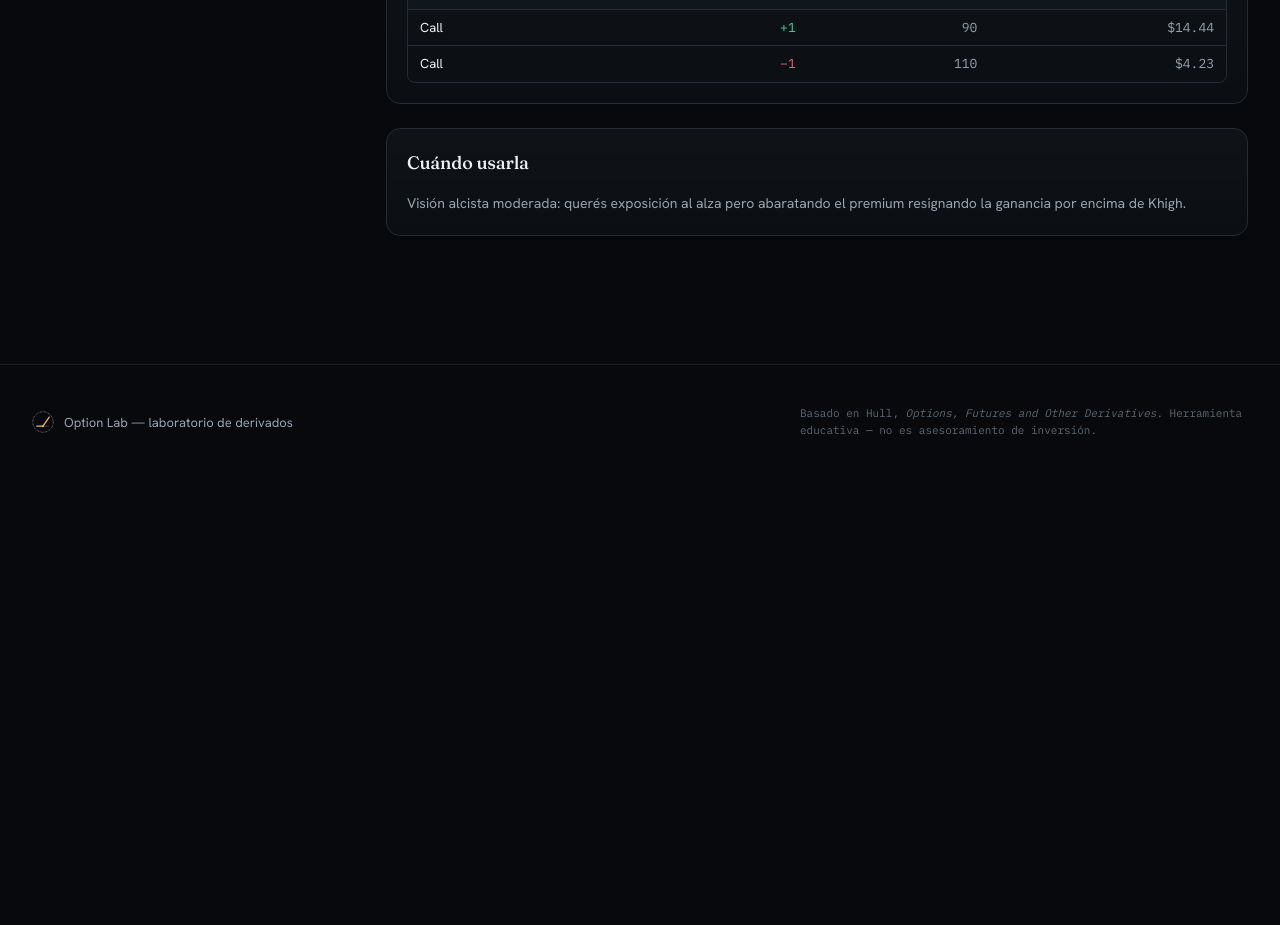
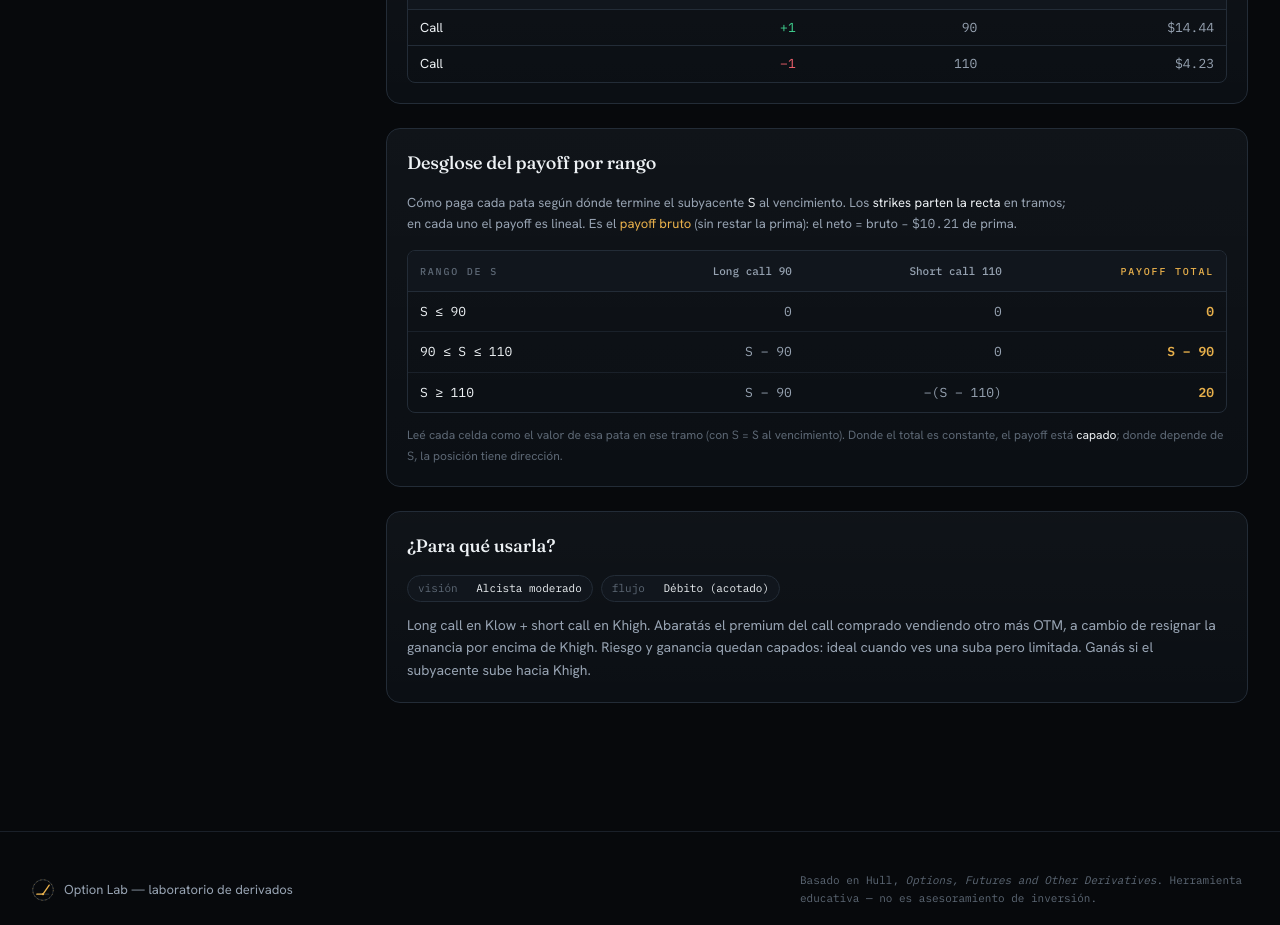
Before and after one commit to maufainversion-hash/option-lab-v2, a Next.js app in the folder web/: page /strategies in a window 1280 px wide. Shown: the part 1120-2045 px from the top of the page. Before the commit the page ends 1600 px from the top, so only its background shows below. Built offline with nearby package versions, Linux system fonts and the light colour scheme.

Commit message:
feat(strategies): per-range payoff breakdown table + richer 'when to use' per strategy

```diff
--- a/web/src/app/strategies/page.tsx
+++ b/web/src/app/strategies/page.tsx
@@ -25,6 +25,7 @@ import {
   longButterfly,
   ironCondor,
   collar,
+  rangeBreakdown,
   type Strategy,
   type Leg,
 } from "@/lib/quant";
@@ -57,29 +58,68 @@ const STRATS: { value: StratKey; label: string }[] = [
   { value: "collar", label: "Collar" },
 ];
 
-const USE_NOTE: Record<StratKey, string> = {
-  longCall:
-    "Cuando esperás una suba marcada del subyacente y querés apalancamiento con pérdida acotada al premium pagado.",
-  longPut:
-    "Cuando esperás una caída o querés cubrir una posición larga. La pérdida máxima es el premium.",
-  coveredCall:
-    "Tenés la acción y querés generar income vendiendo el alza por encima de K. Ideal en mercados laterales o levemente alcistas.",
-  protectivePut:
-    "Tenés la acción y querés un seguro contra caídas. El put fija un piso a costa del premium.",
-  bullCall:
-    "Visión alcista moderada: querés exposición al alza pero abaratando el premium resignando la ganancia por encima de Khigh.",
-  bearPut:
-    "Visión bajista moderada con riesgo y costo capados. Ganás si el subyacente cae hacia el strike inferior.",
-  straddle:
-    "Esperás un movimiento grande pero no sabés la dirección (earnings, eventos). Ganás con la volatilidad realizada.",
-  strangle:
-    "Igual que el straddle pero más barato: necesitás un movimiento aún mayor para compensar el menor costo.",
-  butterfly:
-    "Apostás a que el subyacente termina cerca de Kmid con baja volatilidad. Riesgo y ganancia muy acotados.",
-  ironCondor:
-    "Cobrás prima apostando a que el subyacente queda dentro de un rango. Crédito neto con pérdida limitada en los extremos.",
-  collar:
-    "Tenés la acción y armás un bracket de bajo costo: el call short financia el put que pone el piso.",
+interface UseInfo {
+  view: string; // visión de mercado
+  cost: string; // débito / crédito
+  text: string; // explicación de para qué usarla
+}
+
+const USE_NOTE: Record<StratKey, UseInfo> = {
+  longCall: {
+    view: "Alcista fuerte",
+    cost: "Débito",
+    text: "Comprás un call cuando esperás una suba marcada y querés apalancamiento: una opción se mueve mucho más que la acción por dólar invertido. La pérdida está acotada al premium pagado y la ganancia es teóricamente ilimitada. Tu enemigo es el paso del tiempo (theta) si la suba no llega.",
+  },
+  longPut: {
+    view: "Bajista",
+    cost: "Débito",
+    text: "Comprás un put para apostar a una caída o para asegurar una posición larga (es el 'seguro' del subyacente). La pérdida máxima es el premium; la ganancia crece a medida que el subyacente cae hacia cero. Sube de valor también si se dispara la volatilidad.",
+  },
+  coveredCall: {
+    view: "Lateral / levemente alcista",
+    cost: "Crédito (cobrás el call)",
+    text: "Tenés la acción y vendés un call OTM para generar income con el premium. Funciona mejor en mercados laterales o de suba suave: cobrás la prima y solo resignás el alza por encima de K. Si el subyacente sube fuerte te 'callean' la acción a K (ganancia tope), y si cae, el premium solo amortigua parte de la baja.",
+  },
+  protectivePut: {
+    view: "Alcista pero querés seguro",
+    cost: "Débito (pagás el put)",
+    text: "Tenés la acción y comprás un put como seguro contra caídas: fija un piso en K a cambio del premium. Mantenés todo el potencial alcista (menos el costo del put) pero limitás la pérdida por debajo de K. Es la cobertura clásica de un portafolio largo.",
+  },
+  bullCall: {
+    view: "Alcista moderado",
+    cost: "Débito (acotado)",
+    text: "Long call en Klow + short call en Khigh. Abaratás el premium del call comprado vendiendo otro más OTM, a cambio de resignar la ganancia por encima de Khigh. Riesgo y ganancia quedan capados: ideal cuando ves una suba pero limitada. Ganás si el subyacente sube hacia Khigh.",
+  },
+  bearPut: {
+    view: "Bajista moderado",
+    cost: "Débito (acotado)",
+    text: "Long put en Khigh + short put en Klow. La versión bajista del bull call spread: apostás a una caída pero con riesgo y costo capados. Ganancia máxima = (Khigh − Klow) − costo neto, si el subyacente termina en Klow o por debajo.",
+  },
+  straddle: {
+    view: "Movimiento grande (cualquier lado)",
+    cost: "Débito (caro)",
+    text: "Long call + long put en el mismo strike ATM. Apostás a un movimiento grande sin saber la dirección (earnings, datos, eventos). Ganás si el subyacente se mueve más que la suma de ambos premiums. Te pega en contra el time decay y una caída de volatilidad.",
+  },
+  strangle: {
+    view: "Movimiento muy grande (cualquier lado)",
+    cost: "Débito (más barato que el straddle)",
+    text: "Long put OTM + long call OTM. Es un straddle más barato porque los strikes están fuera del dinero, pero necesitás un movimiento aún mayor para entrar en ganancia. Misma idea: largo de volatilidad, sin apuesta direccional.",
+  },
+  butterfly: {
+    view: "Lateral / baja volatilidad",
+    cost: "Débito (chico)",
+    text: "Long call Klow + 2× short call Kmid + long call Khigh (strikes equidistantes). Apostás a que el subyacente termina clavado cerca de Kmid. Riesgo y ganancia muy acotados y baratos: ganancia máxima en Kmid, pérdida máxima (el débito) en las alas.",
+  },
+  ironCondor: {
+    view: "Lateral / rango",
+    cost: "Crédito",
+    text: "Short put spread + short call spread: cobrás prima apostando a que el subyacente queda dentro de un rango. Crédito neto con pérdida limitada en los extremos. Es la estrategia de 'vender volatilidad' por excelencia cuando esperás un mercado quieto.",
+  },
+  collar: {
+    view: "Proteger una posición larga",
+    cost: "Crédito o costo ~cero",
+    text: "Acción + long put (piso) + short call (techo). El call vendido financia el put comprado, así que el seguro sale barato o gratis. A cambio resignás el alza por encima del call. Bracket clásico para proteger ganancias acumuladas en una acción.",
+  },
 };
 
 const LEG_LABEL: Record<Leg["optionType"], string> = {
@@ -179,6 +219,7 @@ export default function StrategiesLab() {
     [strategy, sRange],
   );
   const net = useMemo(() => netPremium(strategy), [strategy]);
+  const breakdown = useMemo(() => rangeBreakdown(strategy), [strategy]);
 
   const vLines = useMemo(
     () => [
@@ -318,8 +359,63 @@ export default function StrategiesLab() {
           </div>
         </Panel>
 
-        <Panel title="Cuándo usarla">
-          <p className="text-[14px] leading-relaxed text-muted">{USE_NOTE[strat]}</p>
+        <Panel title="Desglose del payoff por rango">
+          <p className="mb-4 max-w-2xl text-[13px] leading-relaxed text-muted">
+            Cómo paga cada pata según dónde termine el subyacente <span className="readout text-text">S</span> al
+            vencimiento. Los <span className="text-text">strikes parten la recta</span> en tramos; en cada uno el
+            payoff es lineal. Es el <span className="text-brass">payoff bruto</span> (sin restar la prima): el neto =
+            bruto {net >= 0 ? "−" : "+"} <span className="readout">{money(Math.abs(net))}</span> de prima.
+          </p>
+          <div className="overflow-x-auto rounded-lg border border-line">
+            <table className="w-full min-w-[520px] text-left text-[13px]">
+              <thead>
+                <tr className="border-b border-line bg-ink-2 text-dim">
+                  <th className="whitespace-nowrap px-3 py-2.5 font-medium">
+                    <span className="eyebrow text-[10px]">Rango de S</span>
+                  </th>
+                  {breakdown.headers.map((h, i) => (
+                    <th key={i} className="whitespace-nowrap px-3 py-2.5 text-right font-medium">
+                      <span className="readout text-[11px] text-muted">{h}</span>
+                    </th>
+                  ))}
+                  <th className="whitespace-nowrap px-3 py-2.5 text-right font-medium">
+                    <span className="eyebrow text-[10px] text-brass">Payoff total</span>
+                  </th>
+                </tr>
+              </thead>
+              <tbody>
+                {breakdown.rows.map((row, i) => (
+                  <tr key={i} className="border-b border-line/60 last:border-0">
+                    <td className="readout whitespace-nowrap px-3 py-2.5 text-text">{row.range}</td>
+                    {row.cells.map((c, j) => (
+                      <td key={j} className="readout px-3 py-2.5 text-right text-muted">{c}</td>
+                    ))}
+                    <td className="readout px-3 py-2.5 text-right font-semibold text-brass">{row.total}</td>
+                  </tr>
+                ))}
+              </tbody>
+            </table>
+          </div>
+          <p className="mt-3 text-[12px] leading-relaxed text-dim">
+            Leé cada celda como el valor de esa pata en ese tramo (con <span className="readout">S</span> = S al
+            vencimiento). Donde el total es constante, el payoff está <span className="text-text">capado</span>; donde
+            depende de <span className="readout">S</span>, la posición tiene dirección.
+          </p>
+        </Panel>
+
+        <Panel title="¿Para qué usarla?">
+          <div className="mb-3 flex flex-wrap gap-2">
+            <span className="chip">
+              <span className="text-dim">visión</span>&nbsp;<span className="text-text">{USE_NOTE[strat].view}</span>
+            </span>
+            <span className="chip">
+              <span className="text-dim">flujo</span>&nbsp;
+              <span className={USE_NOTE[strat].cost.toLowerCase().includes("crédito") ? "text-gain" : "text-text"}>
+                {USE_NOTE[strat].cost}
+              </span>
+            </span>
+          </div>
+          <p className="text-[14px] leading-relaxed text-muted">{USE_NOTE[strat].text}</p>
         </Panel>
       </LabLayout>
     </div>
--- a/web/src/lib/quant/strategies.ts
+++ b/web/src/lib/quant/strategies.ts
@@ -72,6 +72,97 @@ export function breakevenPoints(s: Strategy, sRange: number[]): number[] {
 export function maxProfitLoss(s: Strategy, sRange: number[]): { maxProfit: number; maxLoss: number } {
   const payoff = payoffAtExpiry(s, sRange);
   return { maxProfit: Math.max(...payoff), maxLoss: Math.min(...payoff) };
+}
+
+// ── Desglose del payoff por rango (estilo machete de Hull) ─────────────────
+function fmtNum(n: number): string {
+  const r = Math.round(n * 100) / 100;
+  return Number.isInteger(r) ? String(r) : r.toFixed(2);
+}
+
+/** Encabezado descriptivo de una pata: "Long put 105", "Short call 110", "2× short call 100", "Acción". */
+export function legHeader(leg: Leg): string {
+  if (leg.optionType === "stock") return leg.quantity === 1 ? "Acción" : `${fmtNum(leg.quantity)}× acción`;
+  const dir = leg.quantity > 0 ? "Long" : "Short";
+  const mag = Math.abs(leg.quantity) === 1 ? "" : `${Math.abs(leg.quantity)}× `;
+  return `${mag}${dir} ${leg.optionType} ${fmtNum(leg.strike)}`;
+}
+
+/** Expresión del payoff BRUTO de una pata en el rango que contiene a repS (con "S" = S_T). */
+function legCell(leg: Leg, repS: number): string {
+  const q = leg.quantity;
+  if (leg.optionType === "stock") return q === 1 ? "S" : `${fmtNum(q)}·S`;
+  const K = fmtNum(leg.strike);
+  const itm = leg.optionType === "call" ? repS > leg.strike : repS < leg.strike;
+  if (!itm) return "0";
+  const base = leg.optionType === "call" ? `S − ${K}` : `${K} − S`;
+  if (q === 1) return base;
+  if (q === -1) return `−(${base})`;
+  if (q > 1) return `${q}(${base})`;
+  return `−${Math.abs(q)}(${base})`;
+}
+
+/** Pendiente e intercepto del payoff bruto de una pata en el rango. */
+function legSlope(leg: Leg, repS: number): [number, number] {
+  const q = leg.quantity;
+  if (leg.optionType === "stock") return [q, 0];
+  if (leg.optionType === "call") return repS > leg.strike ? [q, -q * leg.strike] : [0, 0];
+  return repS < leg.strike ? [-q, q * leg.strike] : [0, 0];
+}
+
+function linExpr(m: number, b: number): string {
+  const mm = Math.round(m * 100) / 100;
+  const bb = Math.round(b * 100) / 100;
+  if (mm === 0) return fmtNum(bb);
+  if (mm === 1) return bb === 0 ? "S" : bb > 0 ? `S + ${fmtNum(bb)}` : `S − ${fmtNum(-bb)}`;
+  if (mm === -1) return bb === 0 ? "−S" : bb > 0 ? `${fmtNum(bb)} − S` : `−S − ${fmtNum(-bb)}`;
+  let s = `${fmtNum(mm)}·S`;
+  if (Math.abs(bb) > 1e-9) s += bb > 0 ? ` + ${fmtNum(bb)}` : ` − ${fmtNum(-bb)}`;
+  return s;
+}
+
+export interface RangeBreakdown {
+  headers: string[]; // una por pata
+  rows: { range: string; cells: string[]; total: string }[];
+}
+
+/**
+ * Desglosa el payoff BRUTO al vencimiento por tramos de S_T (los strikes parten la recta).
+ * Para cada rango, da la expresión de cada pata y el total simplificado. Estilo Hull.
+ */
+export function rangeBreakdown(s: Strategy): RangeBreakdown {
+  const headers = s.legs.map(legHeader);
+  const strikes = [...new Set(s.legs.filter((l) => l.optionType !== "stock").map((l) => l.strike))].sort(
+    (a, b) => a - b,
+  );
+
+  const reps: { range: string; repS: number }[] = [];
+  if (strikes.length === 0) {
+    reps.push({ range: "todo S", repS: 1 });
+  } else {
+    reps.push({ range: `S ≤ ${fmtNum(strikes[0])}`, repS: strikes[0] - 1 });
+    for (let i = 0; i < strikes.length - 1; i++) {
+      reps.push({
+        range: `${fmtNum(strikes[i])} ≤ S ≤ ${fmtNum(strikes[i + 1])}`,
+        repS: (strikes[i] + strikes[i + 1]) / 2,
+      });
+    }
+    reps.push({ range: `S ≥ ${fmtNum(strikes[strikes.length - 1])}`, repS: strikes[strikes.length - 1] + 1 });
+  }
+
+  const rows = reps.map(({ range, repS }) => {
+    const cells = s.legs.map((leg) => legCell(leg, repS));
+    let m = 0;
+    let b = 0;
+    for (const leg of s.legs) {
+      const [lm, lb] = legSlope(leg, repS);
+      m += lm;
+      b += lb;
+    }
+    return { range, cells, total: linExpr(m, b) };
+  });
+
+  return { headers, rows };
 }
 
 // ── Constructores clásicos ────────────────────────────────────────────────
```
